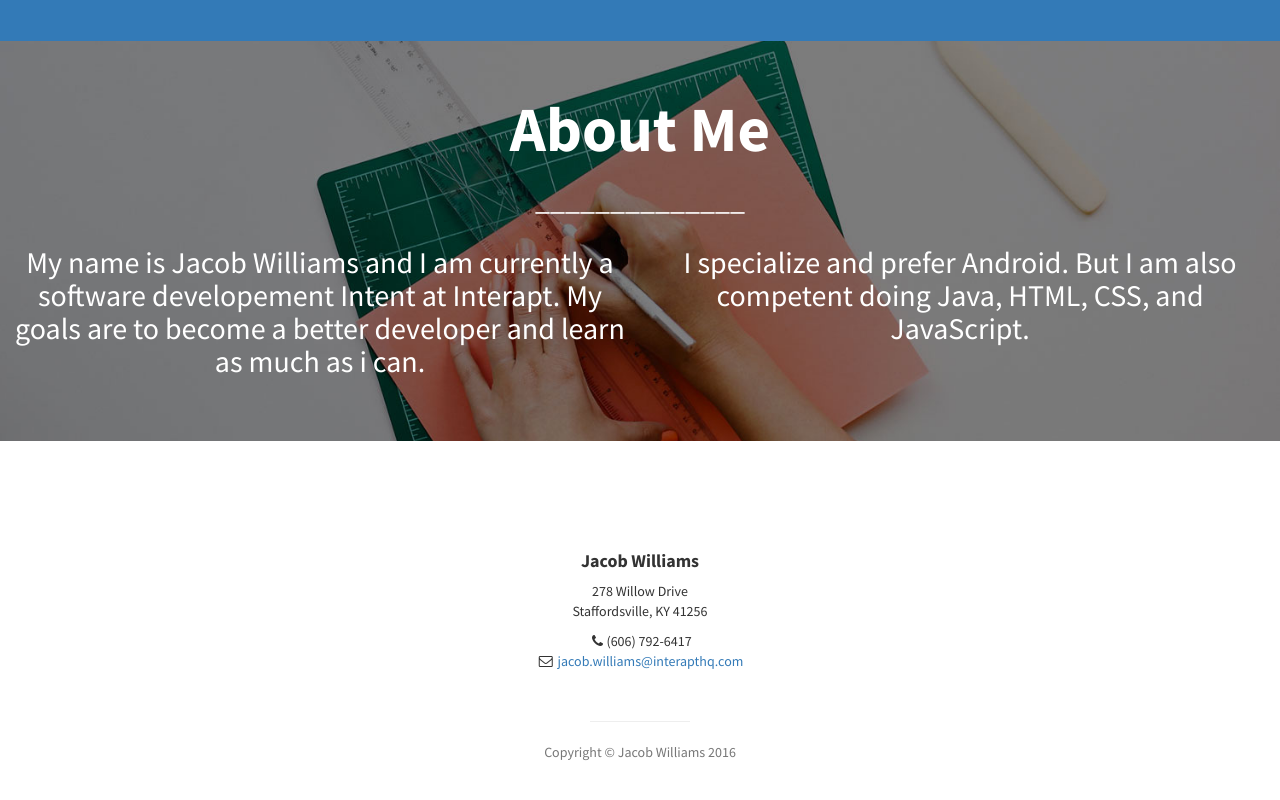
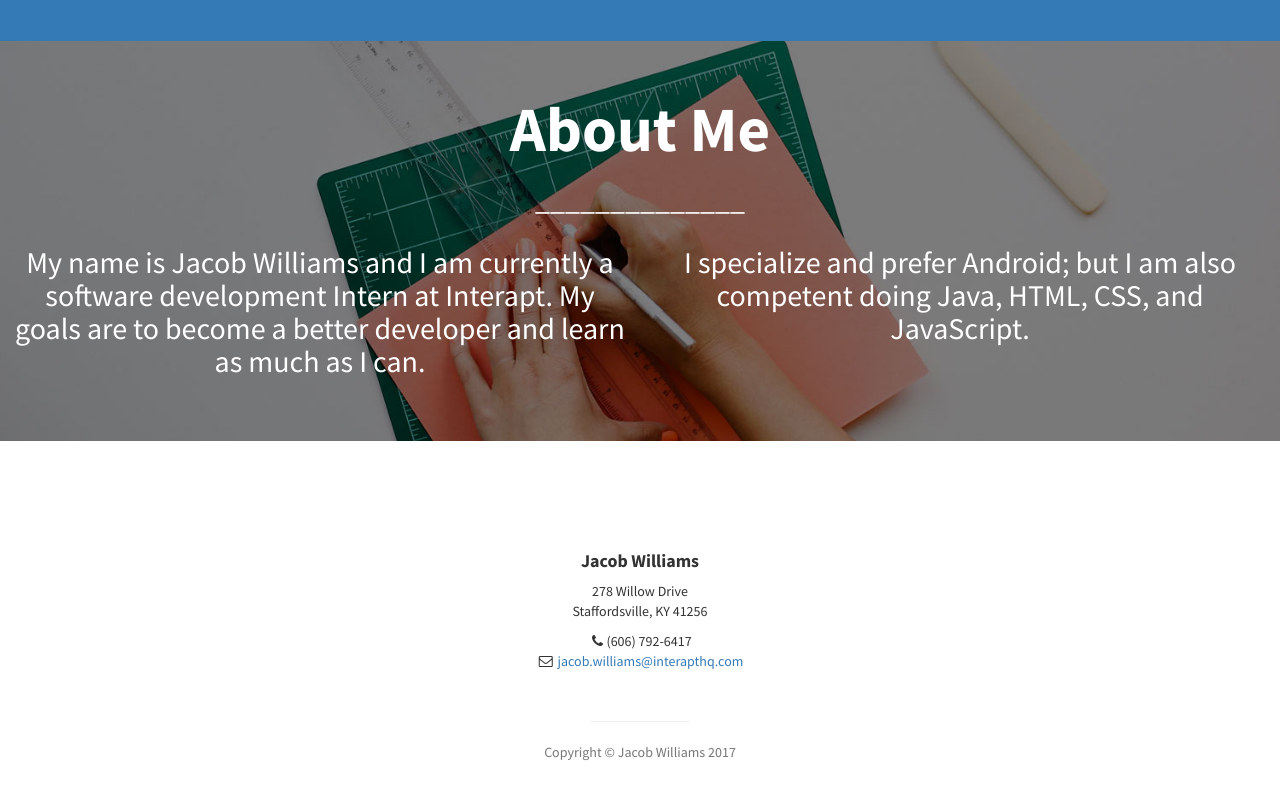
Before and after one commit to jacobwilliams1/jwilliamsportfolio, a plain HTML site: page index.html in a window 1280 px wide. Shown: the part 1239-2039 px from the top of the page. Drawn offline with Linux system fonts and the light colour scheme.

Commit message:
added fixes

```diff
--- a/index.html
+++ b/index.html
@@ -159,10 +159,10 @@
             <h1>About Me</h1>
             <h2>______________</h2>
             <div class="col-md-6">
-            <h2>My name is Jacob Williams and I am currently a software developement Intent at Interapt. My goals are to become a better developer and learn as much as i can.</h2>
+            <h2>My name is Jacob Williams and I am currently a software development Intern at Interapt. My goals are to become a better developer and learn as much as I can.</h2>
             </div>
                 <div class="col-md-6">
-            <h2>I specialize and prefer Android. But I am also competent doing Java, HTML, CSS, and JavaScript.</h2>
+            <h2>I specialize and prefer Android; but I am also competent doing Java, HTML, CSS, and JavaScript.</h2>
             </div>
         </div>
     </aside>
@@ -232,7 +232,7 @@
 
                     </ul>
                     <hr class="small">
-                    <p class="text-muted">Copyright &copy; Jacob Williams 2016</p>
+                    <p class="text-muted">Copyright &copy; Jacob Williams 2017</p>
                 </div>
             </div>
         </div>
```
